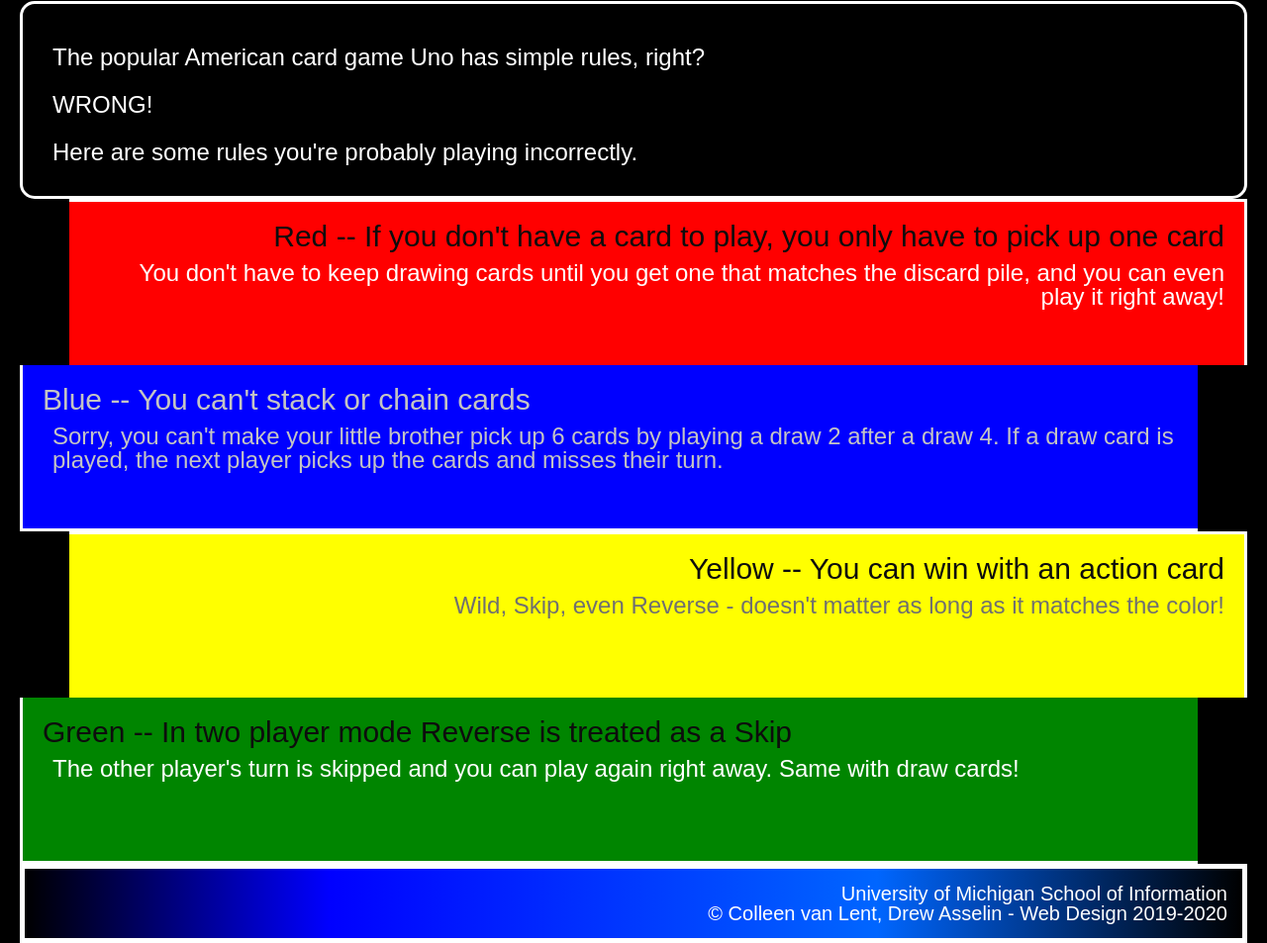
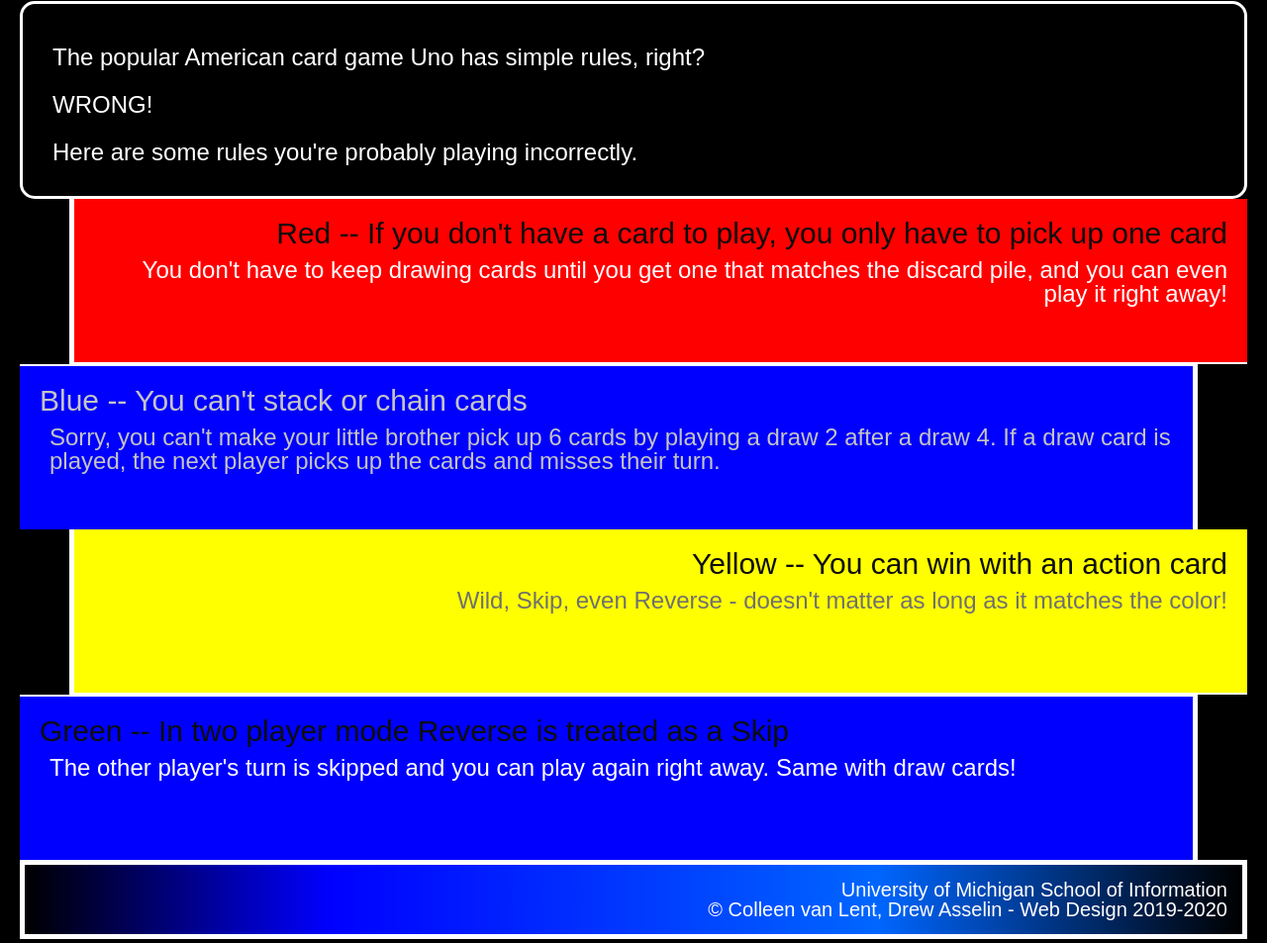
Before and after one commit to kysrit/css_practice, a plain HTML site: page index.html in a window 1280 px wide. Shown: the part 327-1280 px from the top of the page at 99% size. Drawn offline with Linux system fonts and the light colour scheme.

Commit message:
Add files via upload

```diff
--- a/css/style.css
+++ b/css/style.css
@@ -53,16 +53,20 @@ div{
     background-color: #ff0000;
     text-align: right;
     margin-left: 50px;
-    border-bottom: 2px;
-    border-left: 5px;
+    border-top: 0px;
+    border-right: 0px;
+    border-bottom: 2px solid white;
+    border-left: 5px solid white;
 }
 
 .blue{
     background-color: #0000ff;
     text-align: left;
     margin-right: 50px;
-    border-top: 2px;
-    border-right: 5px;
+    border-bottom: 0px;
+    border-left: 0px;
+    border-top: 2px solid white;
+    border-right: 5px solid white;
 }
 .blue p{
     color: #C4C4C4;
@@ -74,8 +78,10 @@ div{
     background-color: #ffff00;
     text-align: right;
     margin-left: 50px;
-    border-bottom: 2px;
-    border-left: 5px;
+    border-top: 0px;
+    border-right: 0px;
+    border-bottom: 2px solid white;
+    border-left: 5px solid white;
 }
 .yellow p{
     color: #707070;
@@ -84,8 +90,13 @@ div{
     background-color: #008500;
     text-align: left;
     margin-right: 50px;
-    border-right: 5px;
-    border-top: 2px;
+    background-color: #0000ff;
+    text-align: left;
+    margin-right: 50px;
+    border-bottom: 0px;
+    border-left: 0px;
+    border-top: 2px solid white;
+    border-right: 5px solid white;
 }
 
 footer{
```
